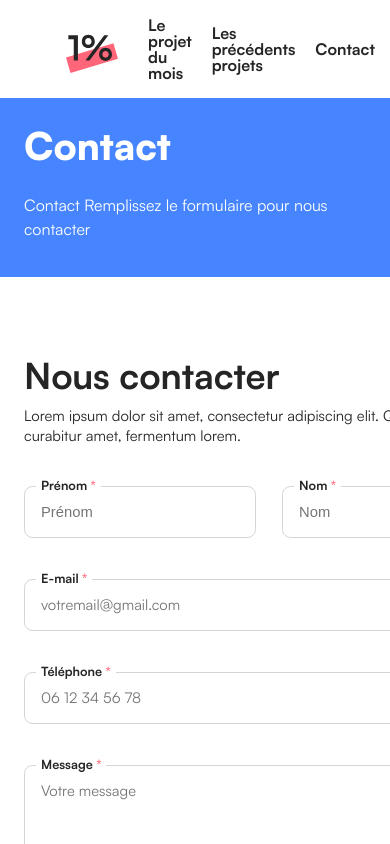
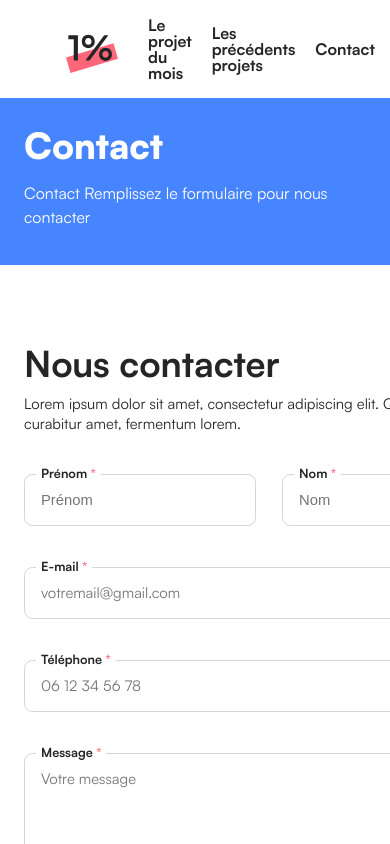
Before and after one commit to sofianslimani/unpourcent-next, a Next.js app: page /contact in a window 390 px wide. Shown: the top 844 px of the page. Built offline with nearby package versions, Linux system fonts and the light colour scheme.

Commit message:
fix: reduce font-size .text-38 in mobile

```diff
--- a/pages/contact/Partials/ContactHero.js
+++ b/pages/contact/Partials/ContactHero.js
@@ -5,7 +5,9 @@ const ContactHero = () => {
     <section className={'contact-hero'}>
       <div className={'contact-hero-container'}>
         <div className={'contact-hero-container-left'}>
-          <h1 className={'contact-hero-container-left-title black'}>Contact</h1>
+          <h1 className={'contact-hero-container-left-title black text-38'}>
+            Contact
+          </h1>
           <p>Contact Remplissez le formulaire pour nous contacter</p>
         </div>
         <div className={'contact-hero-container-right'}>
--- a/styles/base/_text.scss
+++ b/styles/base/_text.scss
@@ -5,7 +5,6 @@ $colors: (
   'black': $black,
   'green': $green,
 );
-
 
 @each $name, $color in $colors {
   .color-#{$name} {
@@ -35,6 +34,10 @@ $colors: (
 .text-38 {
   font-size: 38px;
   line-height: initial;
+
+  @include tablet {
+    font-size: 36px;
+  }
 }
 
 .text-30 {
@@ -57,18 +60,15 @@ $colors: (
   line-height: initial;
 }
 
-
 .text-14 {
   font-size: 14px;
   line-height: initial;
 }
 
-
-
-span.red{
+span.red {
   color: $secondary;
 }
 
-span.green{
+span.green {
   color: $green;
 }
--- a/styles/views/contact/_contact-hero.scss
+++ b/styles/views/contact/_contact-hero.scss
@@ -34,7 +34,6 @@
 
       h1 {
         font-weight: 900;
-        font-size: 38px;
         line-height: 47px;
       }
       p {
@@ -44,6 +43,10 @@
 
       h1 + p {
         margin-top: 24px;
+
+        @include tablet {
+          margin-top: 12px;
+        }
       }
     }
 
```
